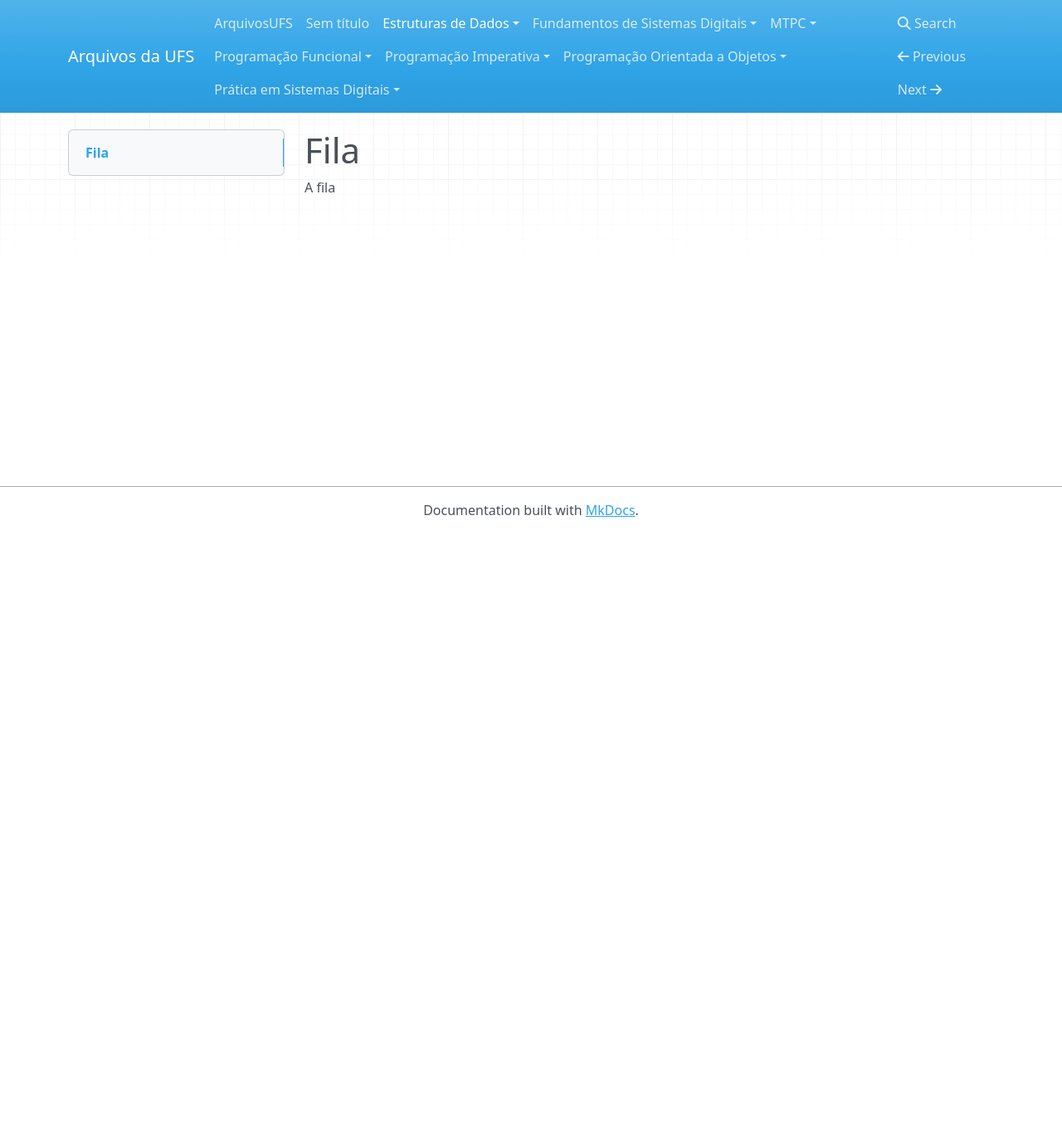
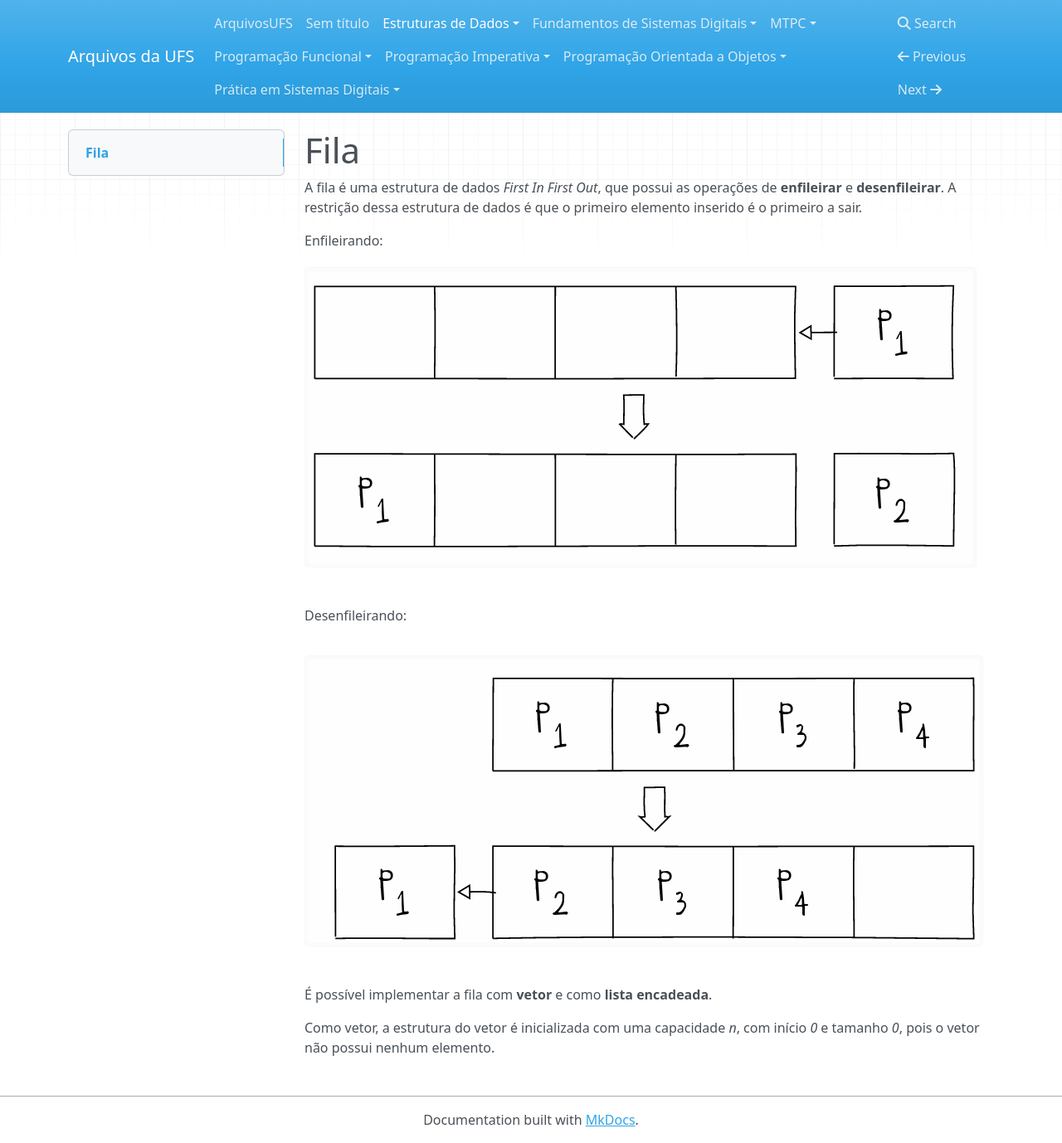
Before and after one commit to Gustavo0022/Apostilas-Programacao, an MkDocs documentation site: the page built from docs/Estruturas de Dados/05 - Fila.md, in a window 1280 px wide and 1378 px high. Shown: the whole window at 83% size. Built offline with MkDocs 1.6.1, drawn with Linux system fonts in a browser that asks for light colours; nearby versions of some CDN libraries.

Commit message:
vault backup: 2025-07-02 22:39:24

```diff
--- a/docs/Estruturas de Dados/05 - Fila.md
+++ b/docs/Estruturas de Dados/05 - Fila.md
@@ -1,3 +1,14 @@
 # Fila
 
-A fila
+A fila é uma estrutura de dados *First In First Out*, que possui as operações de **enfileirar** e **desenfileirar**. A restrição dessa estrutura de dados é que o primeiro elemento inserido é o primeiro a sair.
+
+Enfileirando:
+![Fila](./assets/FilaEnfileirando.png)
+
+Desenfileirando:
+
+![Fila](./assets/FilaDesenfileirando.png)
+
+É possível implementar a fila com **vetor** e como **lista encadeada**.
+
+Como vetor, a estrutura do vetor é inicializada com uma capacidade *n*, com início *0* e tamanho *0*, pois o vetor não possui nenhum elemento.
```
Also changed, not shown: docs/Estruturas de Dados/assets/FilaDesenfileirando.png (added), docs/Estruturas de Dados/assets/FilaEnfileirando.png (added).
